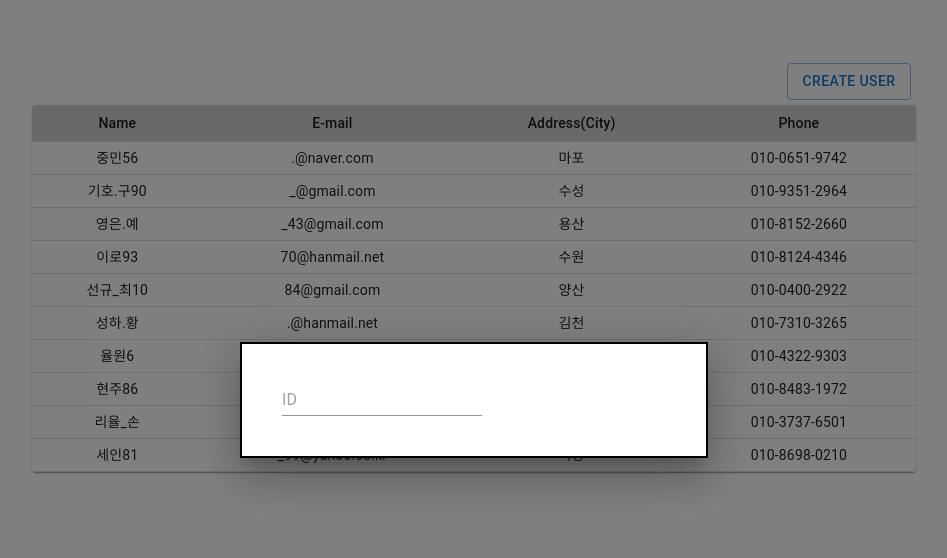
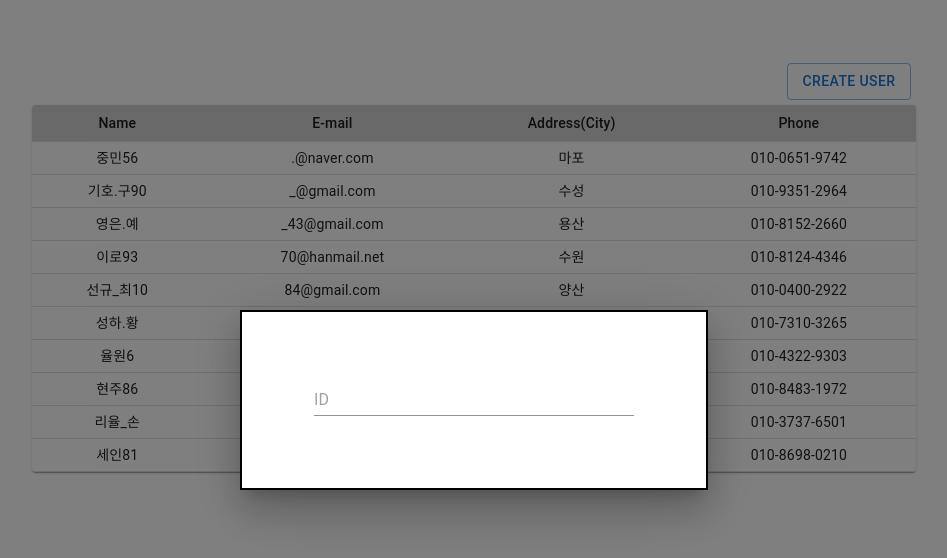
Before and after one commit to Sangkun-svg/T-board, a React (Create React App) app in the folder view/: page / in a window 1280 px wide. Both pictures are taken after a click on the button "CREATE USER". Shown: the top 558 px of the page, without its empty margins (166-1113 px from the left). Built offline with nearby package versions, Linux system fonts and the light colour scheme.

Commit message:
style modularization

```diff
--- a/view/src/components/Form/RegisterForm/RegisterForm.tsx
+++ b/view/src/components/Form/RegisterForm/RegisterForm.tsx
@@ -5,30 +5,30 @@ import {
   FormControl,
   IconButton,
 } from "@mui/material";
+import React, { useState } from "react";
 import styled from "styled-components";
 import { IUser } from "../../../interface";
-const style = {
-  position: "absolute",
-  top: "50%",
-  left: "50%",
-  transform: "translate(-50%, -50%)",
-  width: 400,
-  bgcolor: "background.paper",
-  border: "2px solid #000",
-  boxShadow: 24,
-  p: 4,
-};
+import { registerFromStyle } from "../../../style";
+
 export const RegisterForm = () => {
-  // return <BoxCustom>Createing..</BoxCustom>;
+  const [id, setId] = useState<string>("");
+
+  const handleId = ({
+    target: { value },
+  }: React.ChangeEvent<HTMLInputElement>): void => {
+    setId(value);
+  };
+
   return (
-    <Box sx={style}>
-      <FormControl sx={{ m: 1, width: "25ch" }} variant="standard">
+    <Box sx={registerFromStyle}>
+      <FormControl sx={{ m: 5, width: "80%" }} variant="standard">
         <TextField
           id="id"
-          variant="standard"
           type="text"
           placeholder="ID"
-          // error={data.id === "" ? true : false} TODO: handling error state when click the create btn
+          variant="standard"
+          value={id}
+          onChange={handleId}
         />
       </FormControl>
     </Box>
--- /dev/null
+++ b/view/src/style/RegisterForm.ts
@@ -0,0 +1,11 @@
+export const registerFromStyle = {
+  position: "absolute",
+  top: "50%",
+  left: "50%",
+  transform: "translate(-50%, -50%)",
+  width: 400,
+  bgcolor: "background.paper",
+  border: "2px solid #000",
+  boxShadow: 24,
+  p: 4,
+};
--- /dev/null
+++ b/view/src/style/index.ts
@@ -0,0 +1 @@
+export { registerFromStyle } from "./RegisterForm";
```
